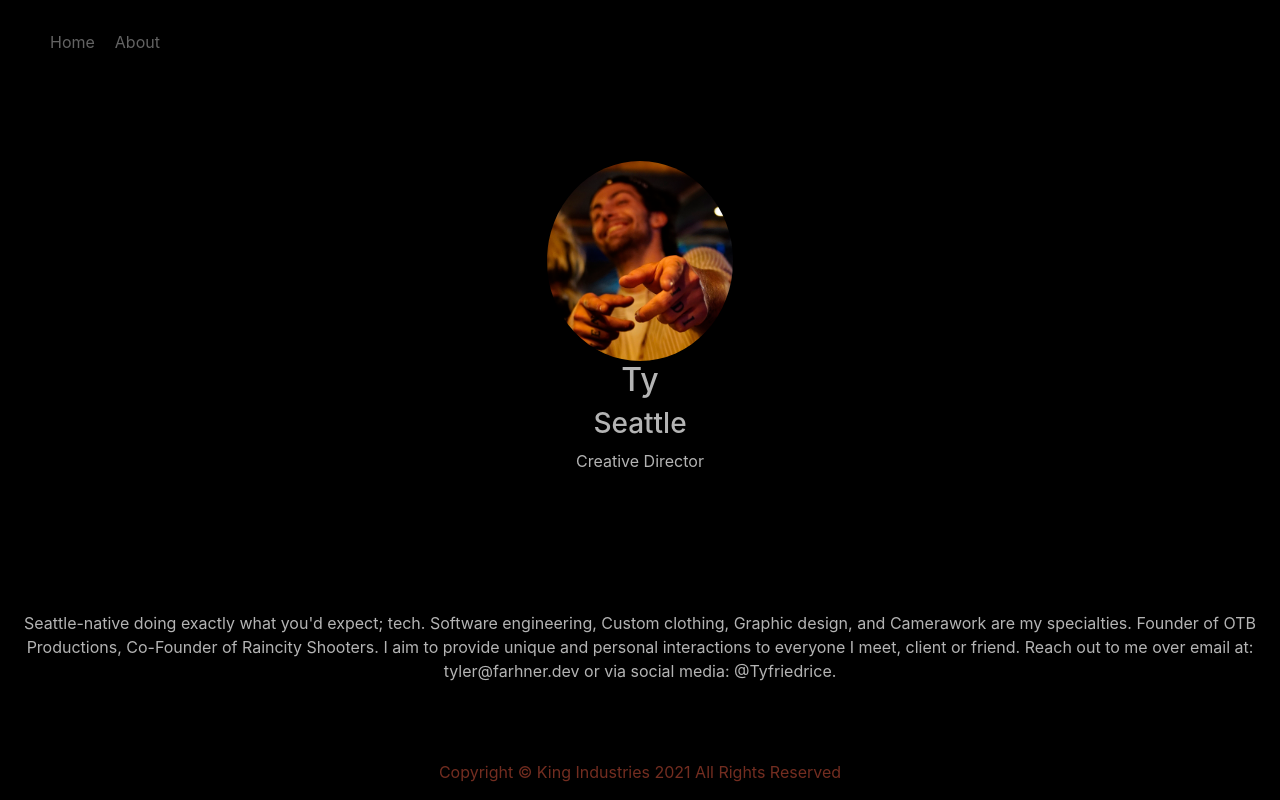
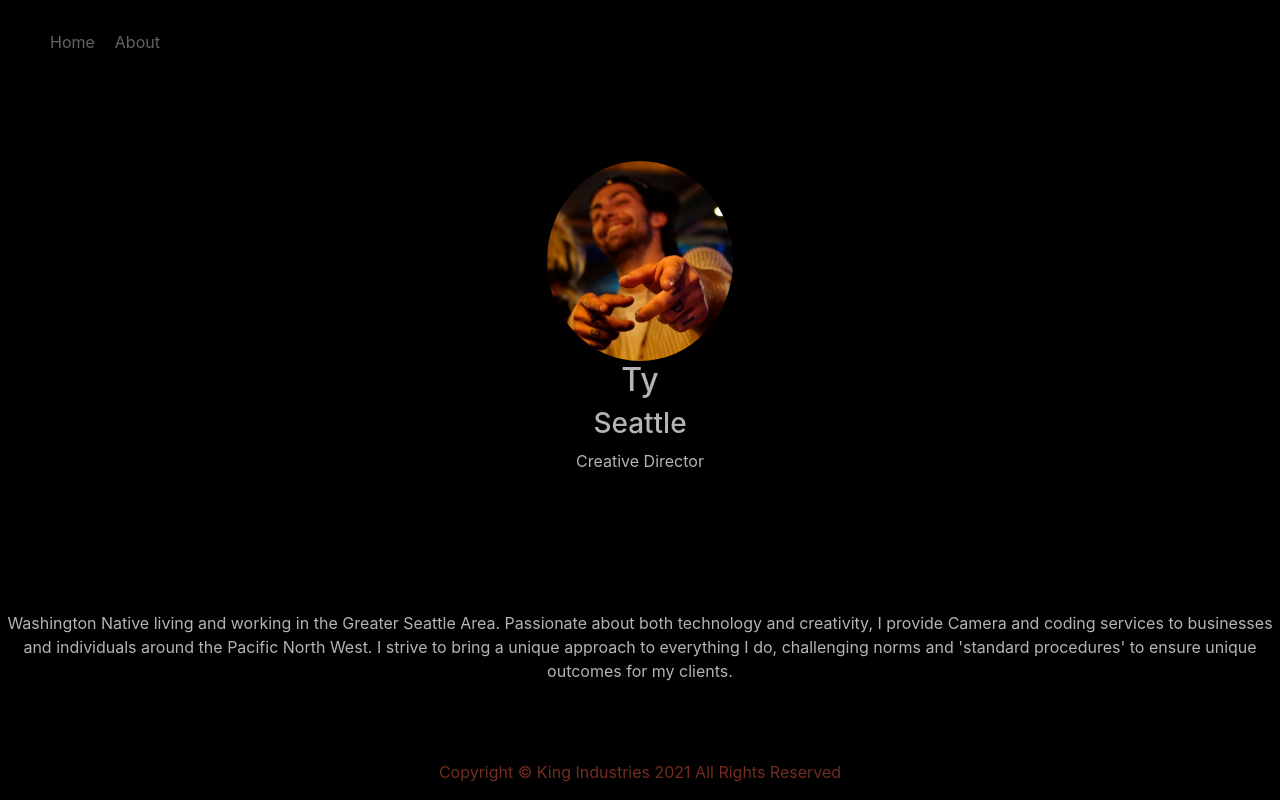
Before and after one commit to TylerFarhner/Portfolio-Site, a React (Create React App) app: page /About in a window 1280 px wide. Built offline with nearby package versions, Linux system fonts and the light colour scheme; a web font is replaced by a local one.

Commit message:
re-updates about text

```diff
--- a/src/pages/AboutPage.js
+++ b/src/pages/AboutPage.js
@@ -13,10 +13,10 @@ export default function AboutPage(props) {
             </div>
             <div>
                 <p className="aboutText">
-                    Seattle-native doing exactly what you'd expect; tech. Software engineering, Custom clothing, Graphic design,
-                    and Camerawork are my specialties. Founder of OTB Productions, Co-Founder of Raincity Shooters. I aim to provide
-                    unique and personal interactions to everyone I meet, client or friend. Reach out to me over email at: tyler@farhner.dev
-                    or via social media: @Tyfriedrice.
+                Washington Native living and working in the Greater Seattle Area. Passionate about both
+                technology and creativity, I provide Camera and coding services to businesses and individuals
+                around the Pacific North West. I strive to bring a unique approach to everything I do,
+                challenging norms and 'standard procedures' to ensure unique outcomes for my clients.
                 </p>
             </div>
         </main>
```
